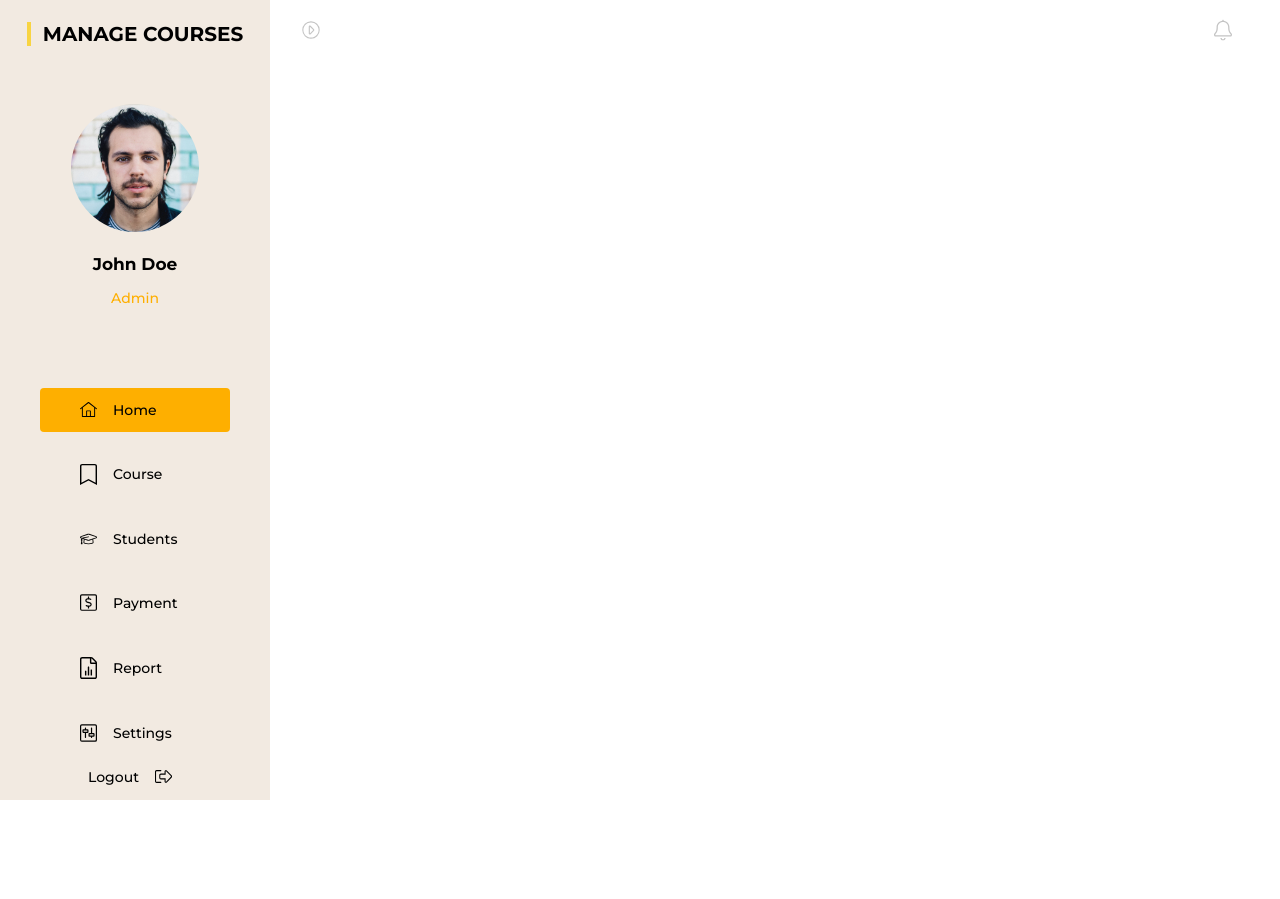
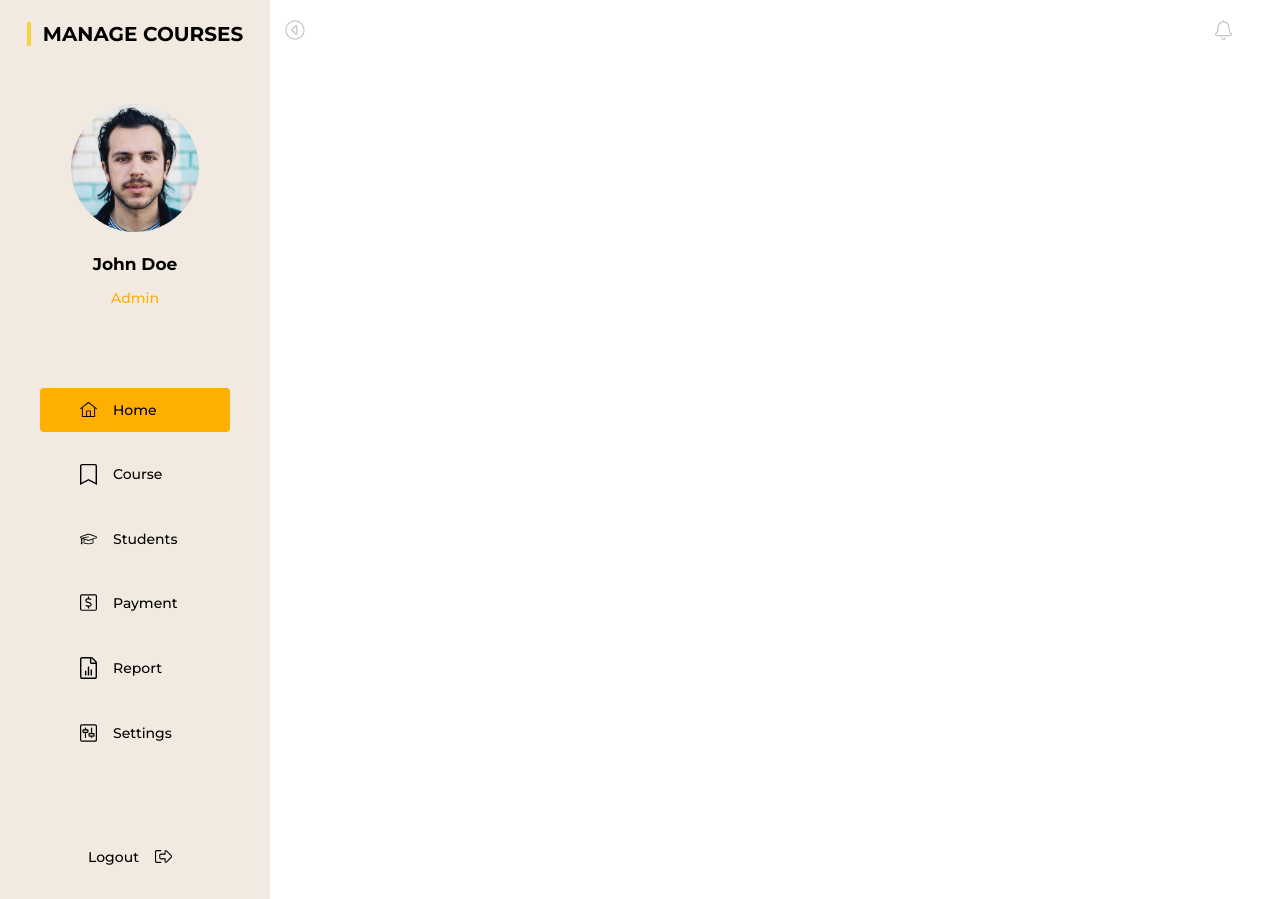
Before and after one commit to zorro-ftw/course-catalog, a Next.js app: page /dashboard in a window 1280 px wide. Before the commit the page ends 800 px from the top, so only its background shows below. Built offline with nearby package versions, Linux system fonts and the light colour scheme.

Commit message:
feat: sidebar

```diff
--- a/app/(shared_layout)/dashboard/page.js
+++ b/app/(shared_layout)/dashboard/page.js
@@ -1,7 +1,7 @@
 export default function DashBoard() {
   return (
     <>
-      <div className="w-full h-full"></div>
+      <div className="w-full"></div>
     </>
   );
 }
--- a/app/(shared_layout)/layout.js
+++ b/app/(shared_layout)/layout.js
@@ -7,52 +7,65 @@ import { useState } from "react";
 
 export default function SidebarLayout({ children }) {
   const [isMinified, setMinify] = useState(false);
-  const [arrowDimension, setArrowDimension] = useState(18);
+  const [arrowDimension, setArrowDimension] = useState(20);
 
   function handleMinify() {
     setMinify(!isMinified);
   }
 
-  function handleArrowHover() {
-    setArrowDimension(25);
+  function handleArrowHover(e) {
+    if (e.type === "mouseenter") {
+      setArrowDimension(24);
+    } else {
+      setArrowDimension(20);
+    }
   }
-
   return (
-    <main className="flex flex-row h-screen min-h-max w-full overflow-x-hidden">
+    <main className="flex flex-row py-0 h-fit w-full overflow-x-hidden">
+      {/* Sidebar */}
       <section
-        className={`flex flex-col w-full max-w-[270px] h-full  items-center py-5 bg-cc-pink-300 ${
-          isMinified ? "-translate-x-full" : "translate-x-0"
-        } transition-transform`}
+        className={`flex flex-col w-full max-w-[270px] min-w-[270px] items-center py-5 bg-cc-pink-300 ${
+          isMinified ? "absolute -left-[270px]" : "left-0"
+        } transition-all`}
       >
+        <div
+          className={`relative -right-40 ${
+            arrowDimension === 20 ? "top-5  -mt-5" : "top-6 -mt-6"
+          }`}
+        >
+          <Image
+            src={
+              isMinified
+                ? "/assets/icons/arrow-right.svg"
+                : "/assets/icons/arrow-left.svg"
+            }
+            width={arrowDimension}
+            height={arrowDimension}
+            alt={isMinified ? "arrow-right" : "arrow-left"}
+            onClick={handleMinify}
+            onMouseEnter={handleArrowHover}
+            onMouseLeave={handleArrowHover}
+            className="cursor-pointer"
+          />
+        </div>
         <Brand variant="dashboard" />
-        <div className="mt-14 mb-20 flex flex-col items-center">
+        <div className=" mt-6 mb-10 lg:mt-14 lg:mb-20 flex flex-col items-center">
           <Avatar imageURL="/assets/avatar.png" />
           <span className="cc-text-17-bold mt-5">John Doe</span>
           <span className=" font-montserrat text-sm text-cc-orange-200 font-medium mt-2.5">
             Admin
           </span>
         </div>
-        <NavList isMinified={isMinified} />
+        <NavList />
       </section>
+
+      {/* Main view */}
       <section className="w-full">
-        <div className=" w-full h-[60px] flex justify-between pl-8 pr-12">
-          <Image
-            src={
-              isMinified
-                ? "/assets/icons/arrow-left.svg"
-                : "/assets/icons/arrow-right.svg"
-            }
-            width="18"
-            height="18"
-            alt={isMinified ? "arrow-right" : "arrow-left"}
-            onClick={handleMinify}
-            className="cursor-pointer"
-          />
-
+        <div className=" w-full h-[60px] flex justify-end pl-8 pr-12 cursor-pointer">
           <Image
             src="/assets/icons/bell.svg"
-            width={arrowDimension}
-            height={arrowDimension}
+            width={17}
+            height={20}
             alt="bell"
           />
         </div>
--- a/app/_components/NavList/NavList.js
+++ b/app/_components/NavList/NavList.js
@@ -43,7 +43,9 @@ export default function NavList() {
     />
   ));
   return (
-    <div className={`px-10 w-full h-full flex flex-col justify-between `}>
+    <div
+      className={`px-10 w-full h-full flex flex-col gap-10 lg:gap-20 justify-between `}
+    >
       <div className="w-full  flex flex-col gap-5">{navLinks}</div>
       <NavButton
         iconURL="/assets/icons/logout.svg"
```
